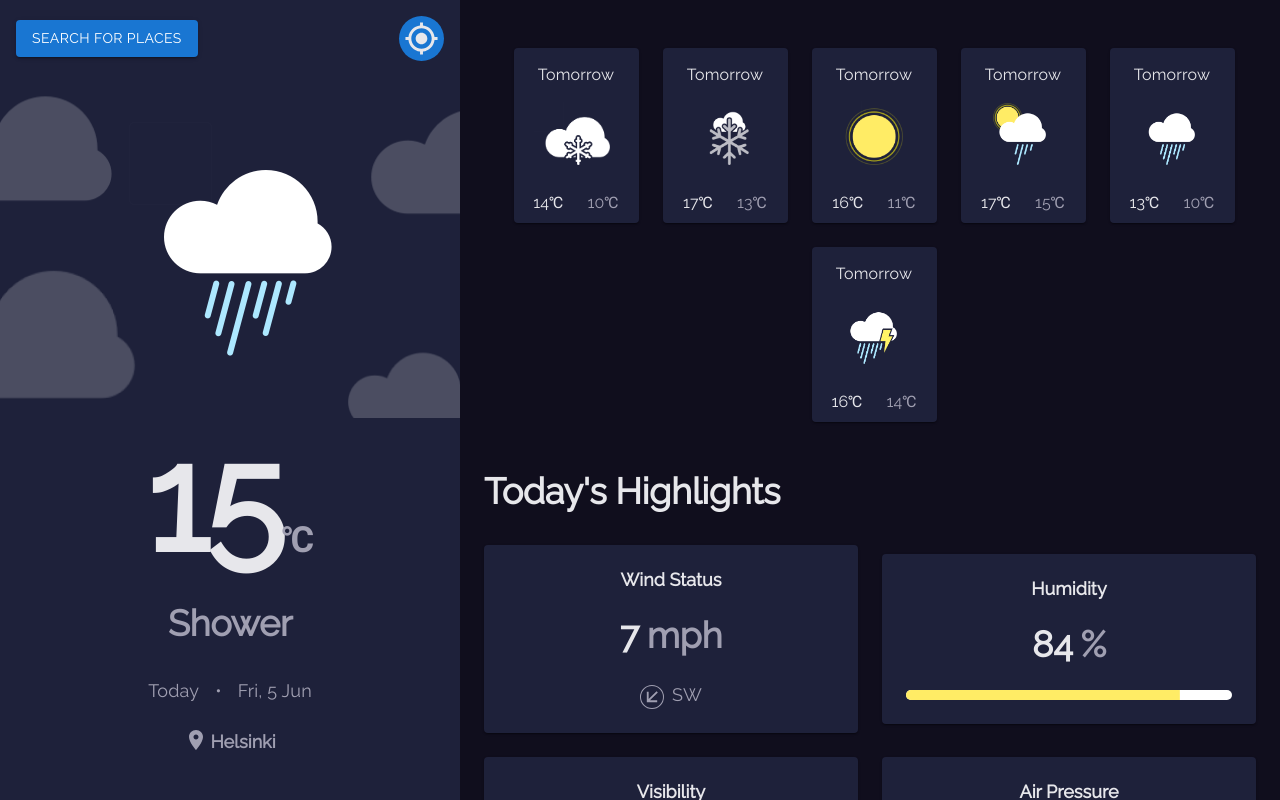
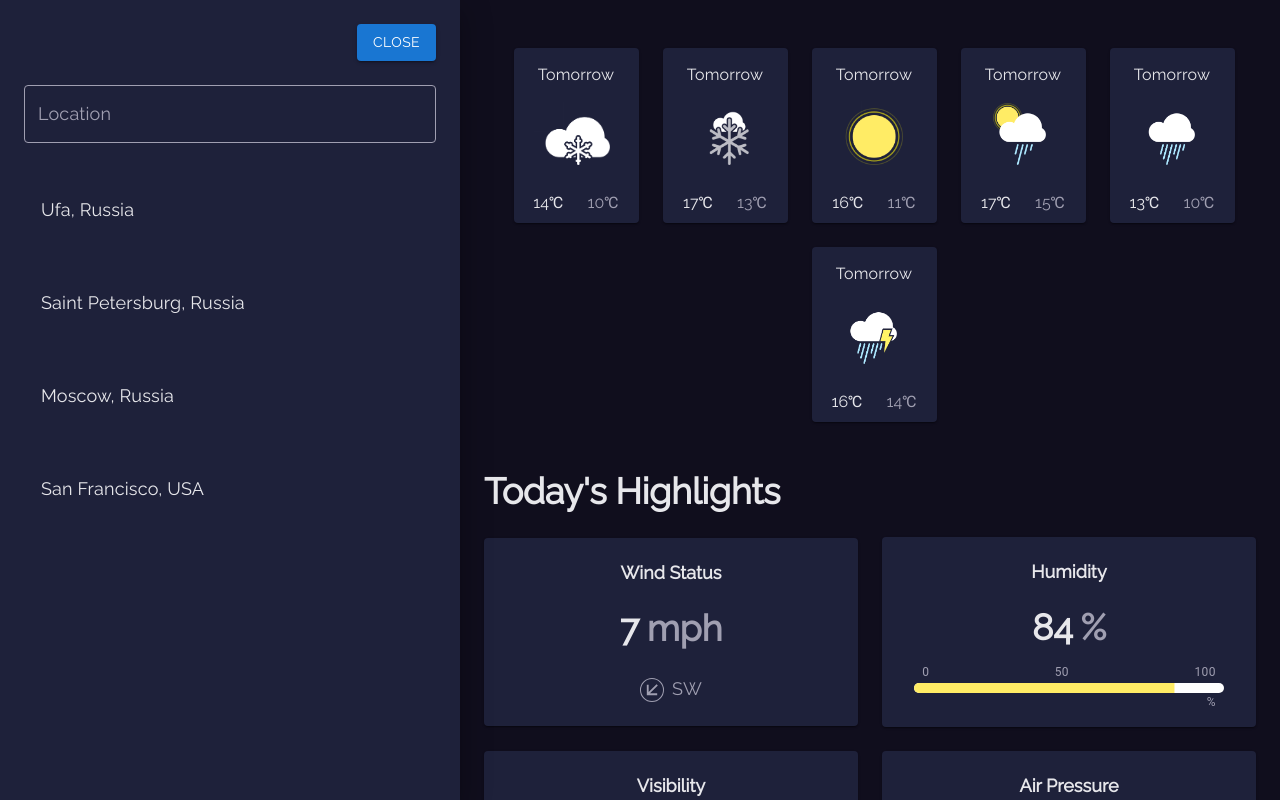
Before and after one commit to bloomkicks/weather-app, a Next.js app: page / in a window 1280 px wide. Both pictures are taken after a click on the button "SEARCH FOR PLACES". Shown: the top 800 px of the page. Built offline with nearby package versions, Linux system fonts and the light colour scheme.

Commit message:
styled a footer + created a responsible <SearchDrawer />

```diff
--- a/components/hero/Hero.tsx
+++ b/components/hero/Hero.tsx
@@ -1,3 +1,4 @@
+import React, { useState } from "react";
 import {
   Typography,
   Box,
@@ -7,9 +8,14 @@ import {
 } from "@mui/material";
 import MyLocation from "@mui/icons-material/MyLocation";
 import LocationOn from "@mui/icons-material/LocationOn";
+
+import SearchDrawer from "../search/SearchDrawer";
 import Images from "./Images";
 
 const Hero = () => {
+  const [isSearchOpen, setIsSearchOpen] =
+    useState<boolean>(false);
+
   return (
     <Stack
       component="article"
@@ -23,6 +29,7 @@ const Hero = () => {
       pb={6}
       bgcolor="background.paper"
     >
+      <SearchDrawer open={isSearchOpen} onClose={() => setIsSearchOpen(false)} />
       <Stack
         width="100%"
         direction="row"
@@ -30,11 +37,19 @@ const Hero = () => {
         alignItems="center"
         sx={{ px: 2 }}
       >
-        <Button variant="contained">Search for places</Button>
+        <Button
+          variant="contained"
+          onClick={() => setIsSearchOpen(true)}
+        >
+          Search for places
+        </Button>
         <IconButton
           sx={{
             color: "text.primary",
             bgcolor: "primary.main",
+            ":hover": {
+              bgcolor: "primary.dark",
+            },
           }}
           size="small"
         >
--- a/components/hero/Images.tsx
+++ b/components/hero/Images.tsx
@@ -23,6 +23,7 @@ const Images = () => {
         position="absolute"
         src="/weather/heavy-rain.png"
         component="img"
+        width="290px"
       ></Box>
     </Box>
   );
--- a/components/layout/Footer.tsx
+++ b/components/layout/Footer.tsx
@@ -1,14 +1,20 @@
+import MuiLink from "@mui/material/Link";
+import Link from "next/link";
 import { Typography, Box } from "@mui/material";
 import React from "react";
 
 const Footer = () => {
   return (
-    <Box mt="auto">
+    <Box mt="auto" mx="auto" textAlign="center" mb={2}>
       <Typography variant="h6">
         created by{" "}
-        <b>
-          <u>bloomkicks</u>
-        </b>{" "}
+        <Link passHref href="https://github.com/bloomkicks">
+          <MuiLink
+            sx={{ fontWeight: "bold", color: "text.primary" }}
+          >
+            bloomkicks
+          </MuiLink>
+        </Link>{" "}
         - devChallenges.io
       </Typography>
     </Box>
--- a/components/moments/HumidityScale.tsx
+++ b/components/moments/HumidityScale.tsx
@@ -1,21 +1,55 @@
-import { LinearProgress } from "@mui/material";
+import {
+  Stack,
+  Box,
+  Typography,
+  LinearProgress,
+} from "@mui/material";
 import React from "react";
 
 const HumidityScale = ({ value }: { value: number }) => {
-  console.log(value);
 
   return (
+    <Stack width="95%" position="relative" sx={{top: '10px'}}>
+      <Stack
+        direction="row"
+        alignItems="center"
+        justifyContent="space-between"
+        px={1}
+        width="100%"
+        position="absolute"
+        sx={{ bottom: "100%", left: "0" }}
+      >
+        {[0, 50, 100].map((scale) => (
+          <Typography
+            variant="caption"
+            color="text.secondary"
+            fontSize={12}
+          >
+            {scale}
+          </Typography>
+        ))}
+      </Stack>
       <LinearProgress
         variant="determinate"
         value={value}
         color="info"
         sx={{
           width: "100%",
+          mx: "auto",
           height: "10px",
           borderRadius: "10px",
-        backgroundColor: 'white'
+          backgroundColor: "white",
         }}
       />
+      <Typography
+        variant="caption"
+        color="text.secondary"
+        alignSelf="flex-end"
+        pr={1}
+      >
+        %
+      </Typography>
+    </Stack>
   );
 };
 
--- a/components/moments/Moments.tsx
+++ b/components/moments/Moments.tsx
@@ -13,7 +13,8 @@ const Moments = ({ moments }: { moments: Moment[] }) => {
         justifyContent="center"
         alignItems="center"
         spacing={3}
-        mt={1}
+        mt={0}
+        mb={7}
       >
         {moments.map(
           ({ type, title, value, measureSign, wind }) => (
--- /dev/null
+++ b/components/search/LocationList.tsx
@@ -0,0 +1,35 @@
+import Location from "../../models/Location";
+import { List, ListItemButton } from "@mui/material";
+import React from "react";
+
+const locations = [
+  new Location("Ufa, Russia"),
+  new Location("Saint Petersburg, Russia"),
+  new Location("Moscow, Russia"),
+  new Location("San Francisco, USA"),
+];
+
+const LocationList = ({}: { locations?: Location[] }) => {
+  return (
+    <List sx={{ width: "92%" }}>
+      {locations.map((location) => (
+        <ListItemButton
+          sx={{
+            px: 2,
+            py: 2.5,
+            border: "1px solid",
+            borderColor: "transparent",
+            ":hover": {
+              borderColor: "text.secondary",
+            },
+            my: 3,
+          }}
+        >
+          {location.location}
+        </ListItemButton>
+      ))}
+    </List>
+  );
+};
+
+export default LocationList;
--- /dev/null
+++ b/components/search/SearchDrawer.tsx
@@ -0,0 +1,64 @@
+import {
+  Drawer,
+  Typography,
+  Box,
+  Stack,
+  Button,
+  TextField,
+} from "@mui/material";
+
+import LocationList from "./LocationList";
+import React from "react";
+
+const SearchDrawer = ({
+  open,
+  onClose,
+}: {
+  open: boolean;
+  onClose: () => void;
+}) => {
+  return (
+    <Drawer
+      open={open}
+      sx={{
+        "& .MuiPaper-root": {
+          width: { xs: "100%", md: "460px" },
+        },
+      }}
+      hideBackdrop={true}
+    >
+      <Stack
+        sx={{
+          px: 3,
+          py: 3,
+          alignItems: "stretch",
+        }}
+      >
+        <Button
+          variant="contained"
+          onClick={onClose}
+          sx={{ alignSelf: "flex-end" }}
+        >
+          Close
+        </Button>
+        <TextField
+          label="Location"
+          type="text"
+          variant="outlined"
+          sx={{
+            mt: 3,
+            "& .MuiOutlinedInput-notchedOutline": {
+              borderColor: "text.secondary",
+            },
+            "&.Mui-focused .MuiOutlinedInput-notchedOutline": {
+              borderColor: "text.primary",
+            },
+          }}
+        />
+        <LocationList />
+      </Stack>
+    </Drawer>
+  );
+};
+
+export default SearchDrawer;
--- /dev/null
+++ b/models/Location.ts
@@ -0,0 +1,9 @@
+class Location {
+  location: string
+
+  constructor(location: string) {
+    this.location = location
+  }
+}
+
+export default Location
```
Also changed, not shown: models/Place.ts (deleted, +0 -9 lines), store/place.ts (+4 -4 lines). Lines whose indentation alone changed are shown as unchanged.
